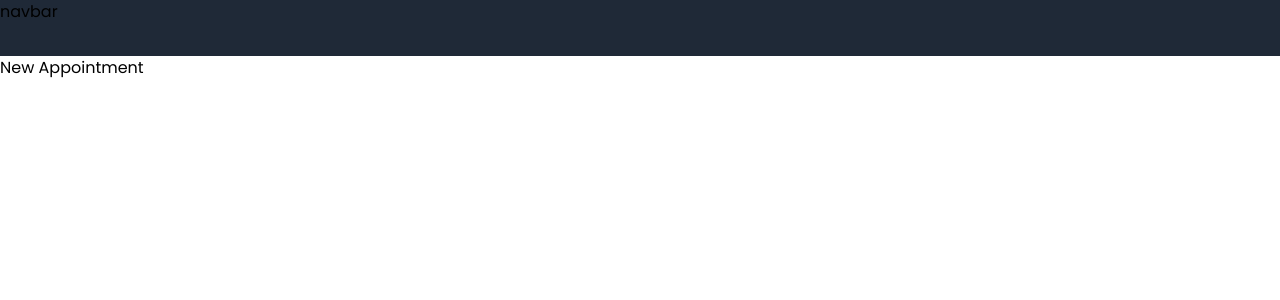
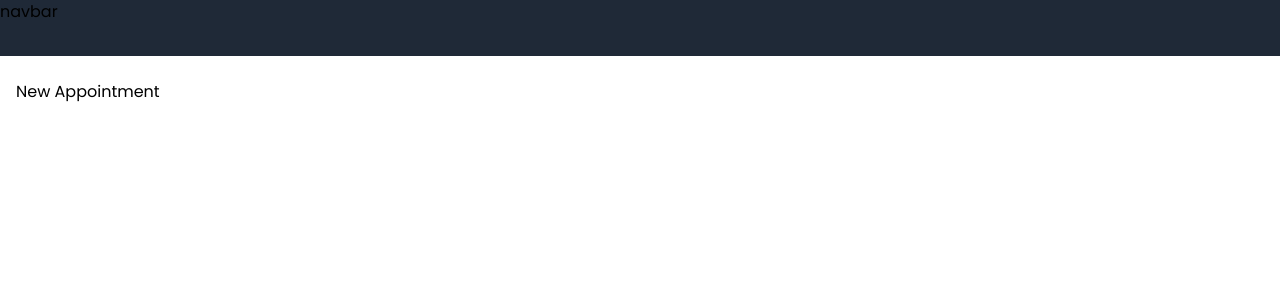
Before and after one commit to Stylioo/stylioo-web, a Next.js app: page /appointment/new in a window 1280 px wide. Shown: the top 300 px of the page. Built offline with nearby package versions, Linux system fonts and the light colour scheme; a web font is replaced by a local one.

Commit message:
section added

```diff
--- a/src/app/Navbar.jsx
+++ b/src/app/Navbar.jsx
@@ -1,6 +1,6 @@
 'use client';
 
-import AppContainer from "@/components/AppContainer";
+import AppContainer from "@/components/Section";
 
 export default function NavbarWithDropdown() {
     return (
--- a/src/app/appointment/new/page.tsx
+++ b/src/app/appointment/new/page.tsx
@@ -1,8 +1,13 @@
+import Section from '@/components/Section'
 import React from 'react'
 
 function NewAppointmentPage() {
     return (
-        <div>New Appointment</div>
+        <Section
+            style={{ paddingTop: '1.5rem' }}
+        >
+            <div>New Appointment</div>
+        </Section>
     )
 }
 
--- a/src/app/components/Hero.tsx
+++ b/src/app/components/Hero.tsx
@@ -1,4 +1,4 @@
-import AppContainer from "@/components/AppContainer"
+import Section from "@/components/Section"
 import Image from "next/image"
 import Link from "next/link"
 import '@/styles/homePage.scss'
@@ -13,7 +13,7 @@ function Hero() {
                 src="https://stylioo.blob.core.windows.net/images/herobg1.png"
                 // src="https://stylioo.blob.core.windows.net/images/herobg2.jpg"
                 alt="" />
-            <AppContainer className="h-full">
+            <Section className="h-full">
                 <div className="h-full flex flex-col items-center text-center gap-4 mt-12">
                     <div className="text-6xl md:text-7xl text-white font-bold flex flex-col gap-4 md:flex-row mb-4 ">
                         <p>EMBRACE</p>
@@ -29,7 +29,7 @@ function Hero() {
                     <div className="middle" ></div>
                 </div>
 
-            </AppContainer>
+            </Section>
         </div>
     )
 }
--- a/src/app/components/InformationBar.tsx
+++ b/src/app/components/InformationBar.tsx
@@ -1,5 +1,5 @@
 import Image from 'next/image'
-import AppContainer from '@/components/AppContainer'
+import Section from '@/components/Section'
 
 import HareDresser from '@/assets/images/icons8-hairdresser-100.png'
 import Chair from '@/assets/images/icons8-barber-chair-100.png'
@@ -9,7 +9,7 @@ import Products from '@/assets/images/icons8-perfume-100.png'
 function InformationBar() {
     return (
         <>
-            <AppContainer
+            <Section
                 className=''
             >
                 <div className='flex flex-col md:flex-row items-center justify-center w-full h-full gap-4'>
@@ -52,7 +52,7 @@ function InformationBar() {
                         >We exclusively use premium and trusted beauty products to enhance your natural radiance and nurture your skin, hair, and nails.</p>
                     </div>
                 </div>
-            </AppContainer>
+            </Section>
         </>
 
     )
--- a/src/app/components/Services.tsx
+++ b/src/app/components/Services.tsx
@@ -1,15 +1,15 @@
-import AppContainer from '@/components/AppContainer'
+import Section from '@/components/Section'
 
 function Services() {
     return (
         <>
-            <AppContainer
+            <Section
                 className='min-h-screen'
             >
                 <div className='flex flex-col items-center justify-center w-full h-full'>
                     <h1 className='text-4xl font-bold text-black'>Services</h1>
                 </div>
-            </AppContainer>
+            </Section>
         </>
 
     )
--- a/src/components/AppContainer.tsx
+++ /dev/null
@@ -1,11 +0,0 @@
-import { appContainerPropType } from "@/types"
-
-function AppContainer({ children, className }: appContainerPropType) {
-    return (
-        <main className={`max-w-7xl mx-4 md:mx-10 lg:mx-auto px-4 py-[50px] ${className}`}>
-            {children}
-        </main>
-    )
-}
-
-export default AppContainer
--- /dev/null
+++ b/src/components/Section.tsx
@@ -0,0 +1,14 @@
+import { sectionPropType } from "@/types"
+
+function Section({ children, className, style }: sectionPropType) {
+    return (
+        <section
+            className={`max-w-7xl mx-4 md:mx-10 lg:mx-auto px-4 py-[50px] ${className}`}
+            style={style}
+        >
+            {children}
+        </section>
+    )
+}
+
+export default Section
--- a/src/types/index.ts
+++ b/src/types/index.ts
@@ -2,7 +2,8 @@ export type childrenPropType = {
     children: React.ReactNode
 }
 
-export type appContainerPropType = {
+export type sectionPropType = {
     children: React.ReactNode
     className?: string
+    style?: React.CSSProperties
 }
```
